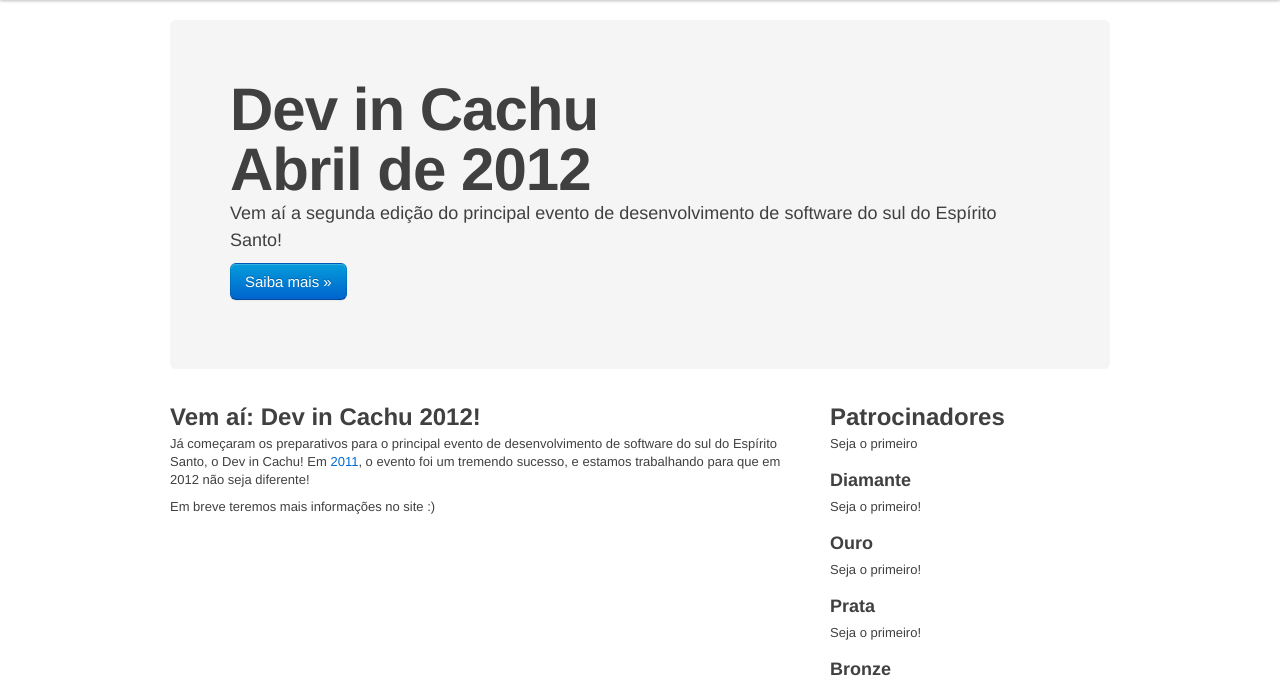
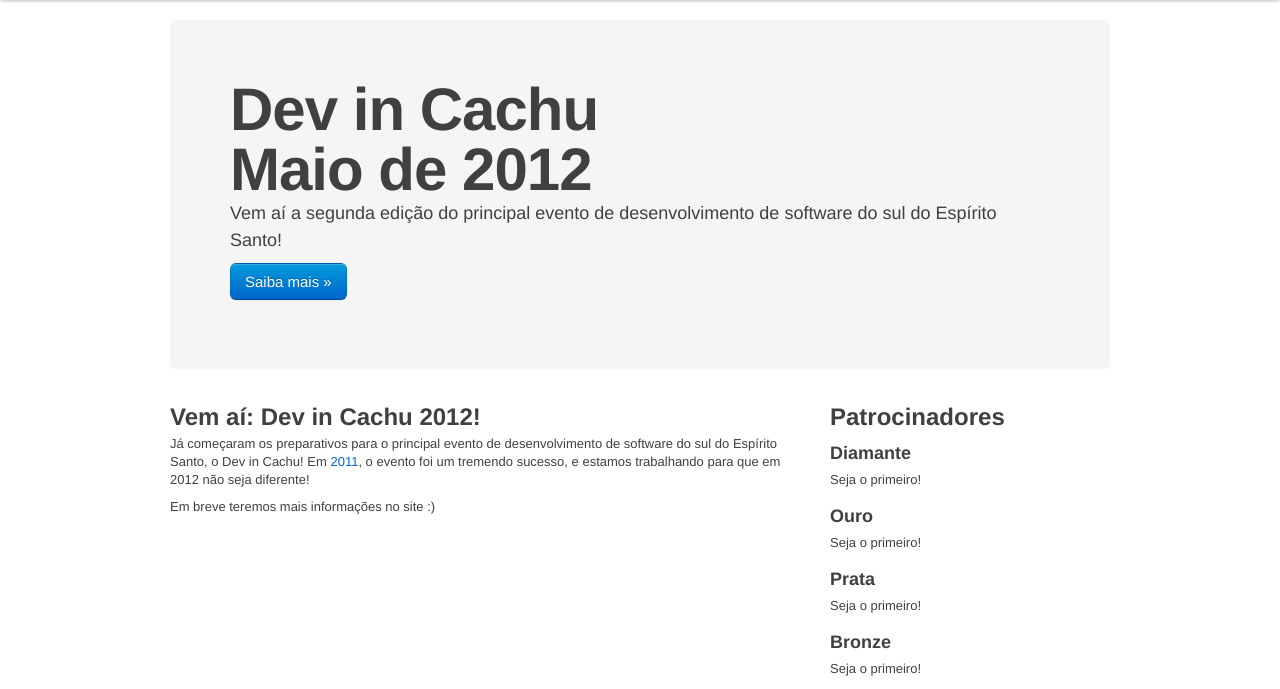
Before and after one commit to devincachu/devincachu, a Django app: template devincachu/templates/base.html in a window 1280 px wide. Shown: the part 40-729 px from the top of the page. Run offline with Django 3.2, Linux system fonts and the light colour scheme; the template is opened without the code that fills it, so the values that code supplies are empty; parts of the project's set-up code (start-up, migrations or seed data) failed here and were passed over; some libraries are stand-ins or nearby versions.

Commit message:
Pequenas mudanças de template base

```diff
--- a/devincachu/templates/base.html
+++ b/devincachu/templates/base.html
@@ -51,7 +51,7 @@
 
             {% block destaque %}
                 <div class="hero-unit">
-                    <h1>Dev in Cachu<br />Abril de 2012</h1>
+                    <h1>Dev in Cachu<br />Maio de 2012</h1>
                     <p>Vem aí a segunda edição do principal evento de desenvolvimento de software do sul do Espírito Santo!</p>
                     <p><a class="btn primary large">Saiba mais &raquo;</a></p>
                 </div>
@@ -70,7 +70,6 @@
                     <div class="span5">
                         {% block coluna_lateral %}
                             <h2>Patrocinadores</h2>
-                            <p>Seja o primeiro</p>
                             <h3>Diamante</h3>
                             <p>Seja o primeiro!</p>
                             <h3>Ouro</h3>
```
